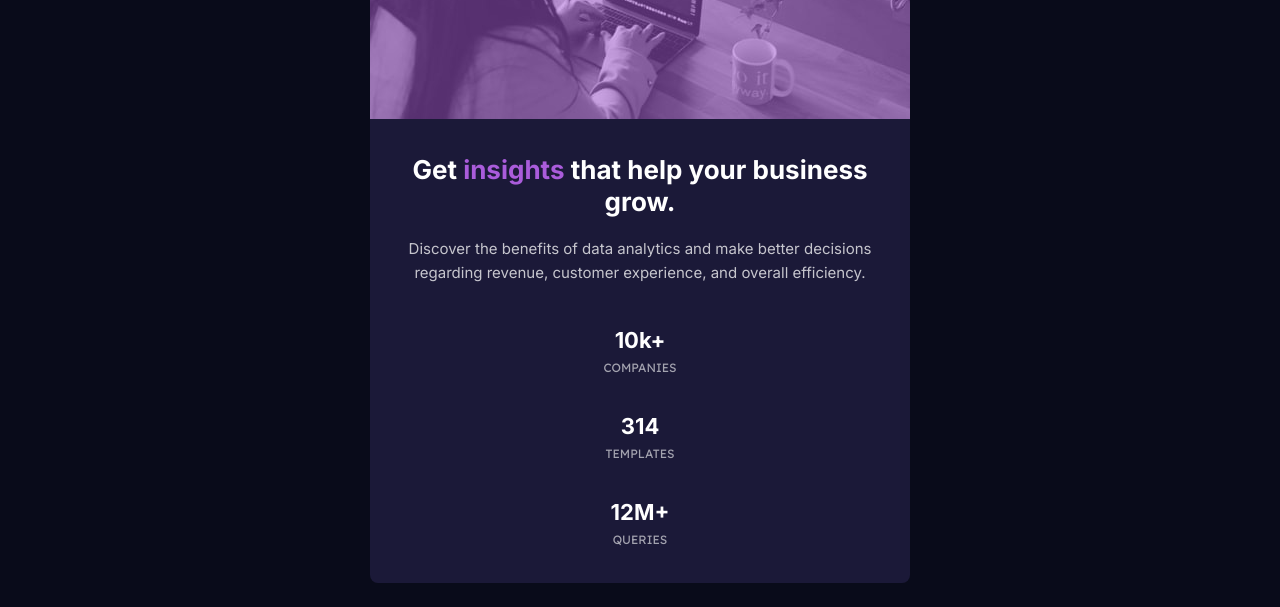
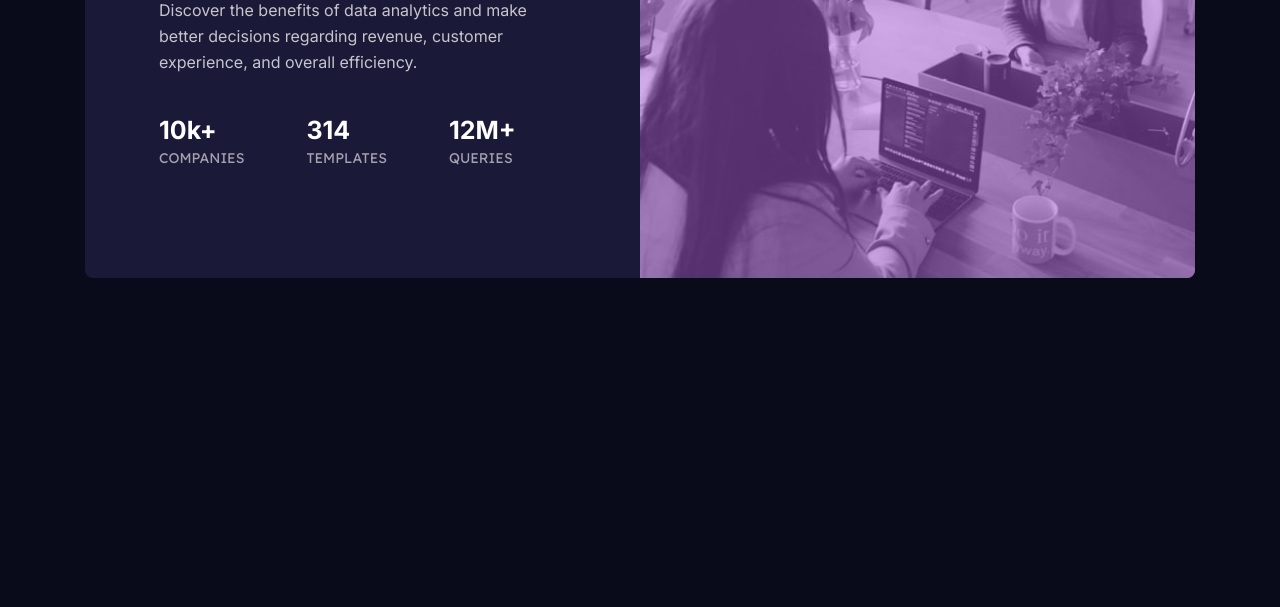
Before and after one commit to joav/fm-stats-preview-card-component, a plain HTML site: page index.html in a window 1280 px wide. Shown: the part 351-958 px from the top of the page. After the commit the page ends 800 px from the top, so only its background shows below. Drawn offline with Linux system fonts and the light colour scheme.

Commit message:
Desktop Styles

```diff
--- a/scss/styles.scss
+++ b/scss/styles.scss
@@ -15,6 +15,10 @@ body {
     align-items: center;
     font-size: 15px;
     margin: 0;
+    @media only screen and (min-width: 768px) {
+        height: 100vh;
+        padding: 0;
+    }
 }
 
 .card {
@@ -26,7 +30,7 @@ body {
                    "body"
                    "body"
                    "body";
-    max-width: 540px;
+    max-width: 1110px;
     &__image {
         width: 100%;
         grid-area: image;
@@ -76,6 +80,30 @@ body {
         line-height: 24px;
         padding-bottom: 43px;
     }
+    @media only screen and (min-width: 768px) {
+        grid-template: "body image"
+                       "body image"
+                       "body image"
+                       "body image";
+        grid-template-columns: 1fr 1fr;
+        &__title, &__text {
+            text-align: left;
+        }
+        &__body {
+            box-sizing: border-box;
+            padding: 74px;
+            padding-bottom: 64px;
+            align-items: flex-start;
+        }
+        &__title {
+            line-height: 42px;
+            font-size: 36px;
+        }
+        &__text {
+            font-size: 16px;
+            line-height: 26px;
+        }
+    }
 }
 
 .stats {
@@ -100,4 +128,17 @@ body {
         font-size: 12px;
         line-height: 16px;
     }
+    @media only screen and (min-width: 768px) {
+        flex-direction: row;
+        gap: 62px;
+        &__item {
+            align-items: flex-start;
+        }
+        &__value {
+            font-size: 25px;
+        }
+        &__name {
+            font-size: 14px;
+        }
+    }
 }
```
Also changed, not shown: css/styles.css, 1 other file.
